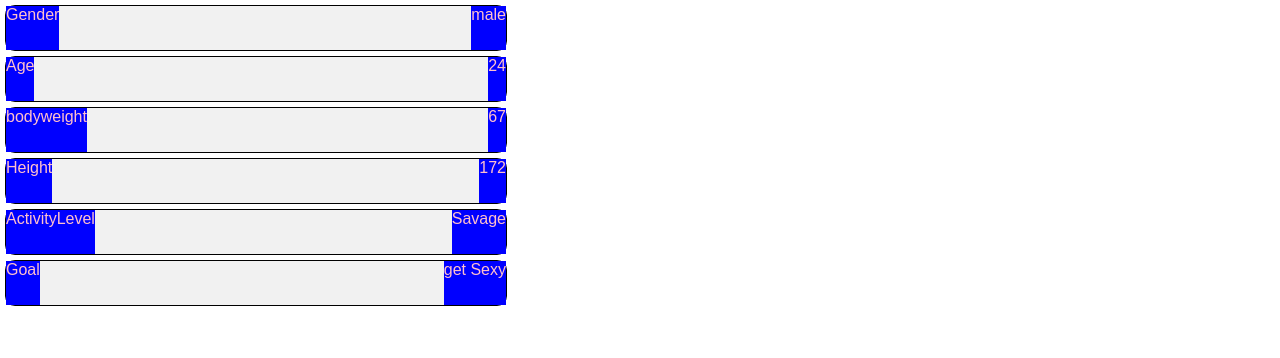
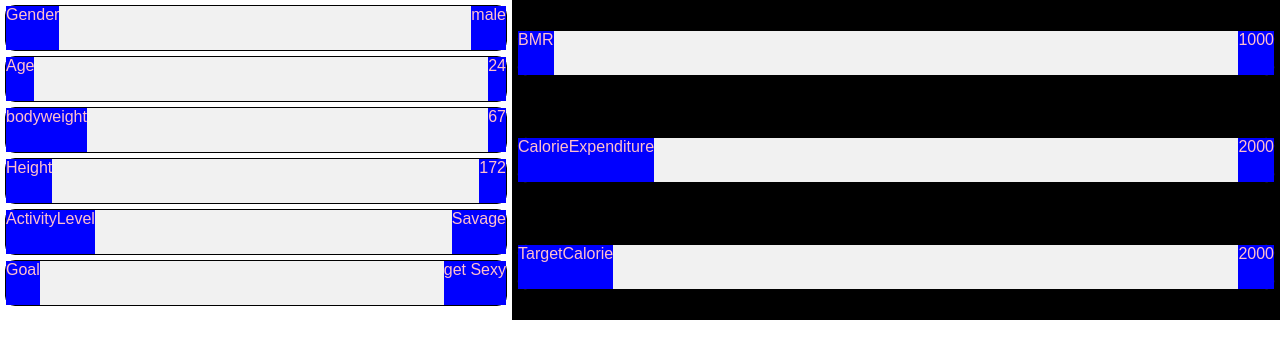
Before and after one commit to CarveJ/diane, a React app: page / in a window 1280 px wide. Shown: the top 358 px of the page. Built offline with nearby package versions, Linux system fonts and the light colour scheme.

Commit message:
added the calorie data component really beautiful...

```diff
--- a/src/App.js
+++ b/src/App.js
@@ -1,12 +1,14 @@
 import React, { Component } from 'react';
 import './App.css';
 
+//importing components
 import Welcome from './components/Welcome'
 import DataComponent from './components/dataCollection/dataCollection'
 import ComposedComponent from './components/dataCollection/HOC'
 import dataScreenArr from './dataScreensArr/dataScreensArr'
-import PersonalData from './components/PersonalData'
+import ShowData from './components/ShowData'
 
+//importing redux tools
 import { connect } from 'react-redux'
 import { GetCalories} from './redux/action'
 
@@ -20,7 +22,7 @@ class App extends Component {
   render() {
     return (
      <div className="container">
-      <PersonalData />
+      <ShowData />
      </div>
     );
   }
--- /dev/null
+++ b/src/components/CalorieData.js
@@ -0,0 +1,25 @@
+import React from 'react';
+import '../styles/CalorieData.css'
+
+import RowOfData from './rowOfData'
+
+const CalorieData = ({BMR=1000,CalorieExpenditure=2000,TargetCalorie=2000}) => {
+
+  const item = {
+    BMR,
+    CalorieExpenditure,
+    TargetCalorie
+  }
+
+  return (
+      <div>
+        <div className="calorieData">
+          {Object.keys(item).map((name,i)=>{
+            return <RowOfData name={name} key={name} value={item[name]}/>
+          })}
+        </div>
+      </div>
+    );
+}
+
+export default CalorieData;
--- a/src/components/ShowData.js
+++ b/src/components/ShowData.js
@@ -2,6 +2,7 @@ import React, { Component } from 'react';
 import '../styles/ShowData.css'
 
 import PersonalData from './PersonalData'
+import CalorieData from './CalorieData'
 
 class ShowData extends Component {
 
@@ -11,8 +12,7 @@ class ShowData extends Component {
         <div className="showData">
           <div className="topHalf">
             <PersonalData/>
-            <div className="calorieData">
-            </div>
+            <CalorieData/>
           </div>
           <div className="shoppingList">
           </div>
--- /dev/null
+++ b/src/styles/CalorieData.css
@@ -0,0 +1,8 @@
+.calorieData{
+  display: flex;
+  flex-direction: column;
+  justify-content: space-around;
+  background-color: black;
+  width:60vw;
+  height:40vh;
+}
--- a/src/styles/ShowData.css
+++ b/src/styles/ShowData.css
@@ -2,3 +2,8 @@
   display: flex;
   flex-direction: column;
 }
+
+.topHalf{
+  display: flex;
+  flex-direction: row;
+}
```
Also changed, not shown: src/components/ShoppingList.js (added, +7 -0 lines).
